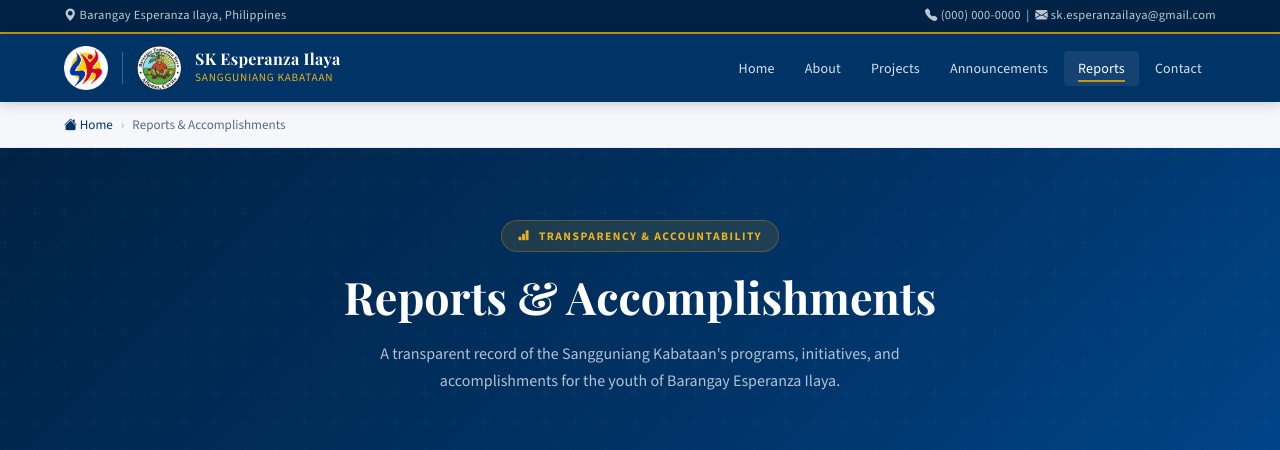
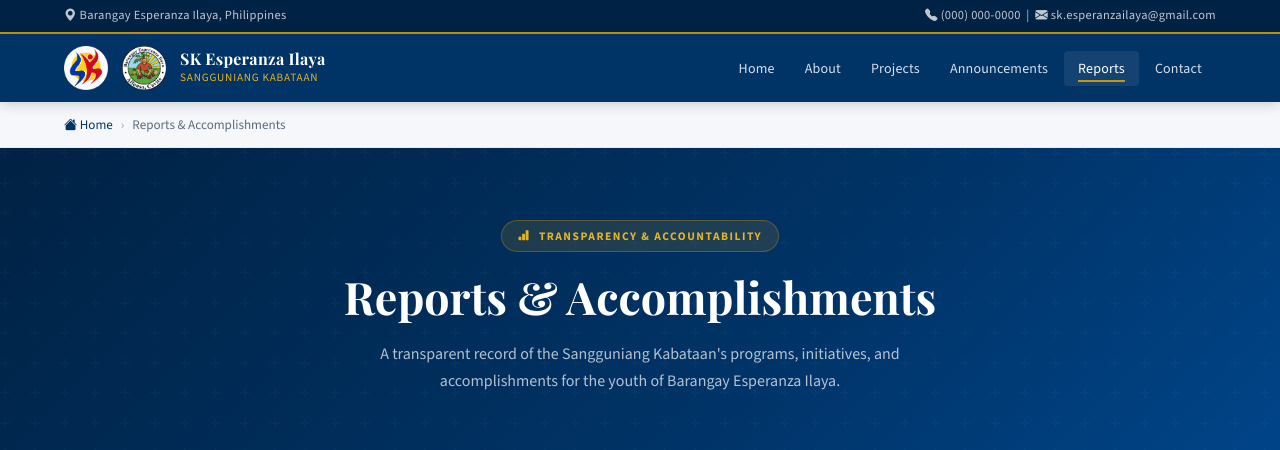
Before and after one commit to RedzerRiley/CRUD-Web-Page-for-SK-Brgy-Esperanza-Ilaya, a PHP site: page /reports.php in a window 1280 px wide. Shown: the top 450 px of the page. Run offline with PHP 8.4, Linux system fonts and the light colour scheme; data comes from the database, SQL or seed files in the repository; tables that the repository leaves empty or names only in its code hold one stand-in row (values such as "Sample post").

Commit message:
Removed divider

```diff
--- a/reports.php
+++ b/reports.php
@@ -371,7 +371,6 @@ function truncate($text, $limit = 130) {
   <div class="container">
     <a href="index.php" class="nav-brand">
       <img src="assets/images/sk-logo.png" alt="SK Logo" class="nav-brand-img" />
-      <div class="nav-brand-divider"></div>
       <img src="assets/images/brgy-logo.png" alt="Barangay Logo" class="nav-brand-img" />
       <div class="nav-brand-text">
         <span class="title">SK Esperanza Ilaya</span>
```
